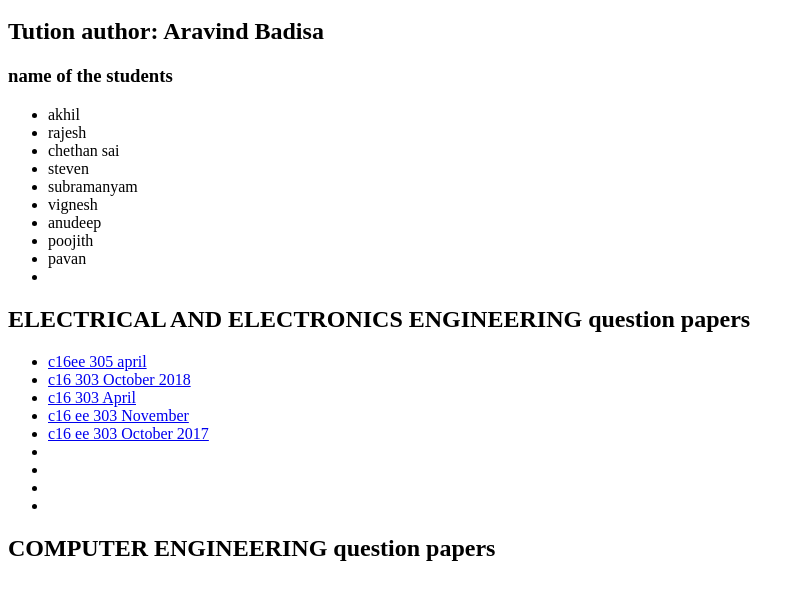
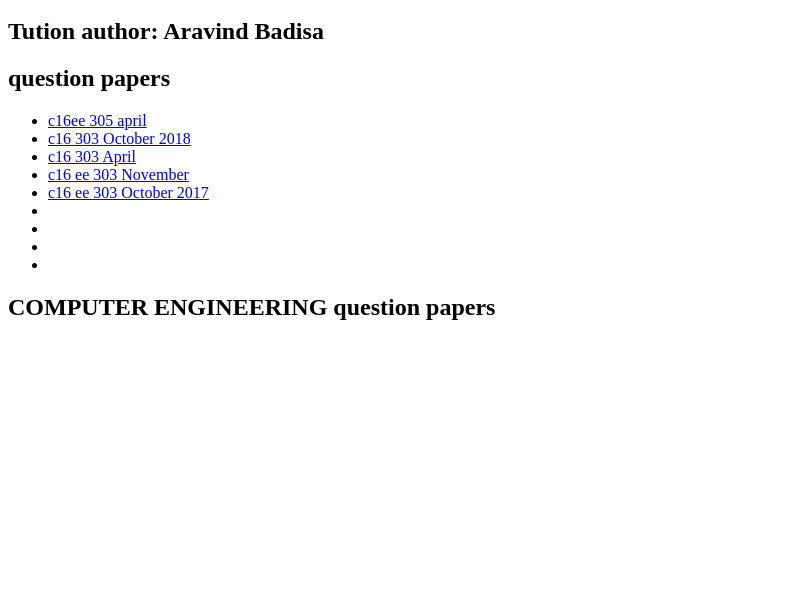
Before and after one commit to aravindbadisa/Tuition-, a plain HTML site: page index.html in a window 1280 px wide. Shown: the part 48-648 px from the top of the page, without its empty margins (0-805 px from the left). Drawn offline with Linux system fonts and the light colour scheme.

Commit message:
Update index.html

```diff
--- a/index.html
+++ b/index.html
@@ -8,23 +8,8 @@
     </div>
     <div class="author">
   <h2>Tution author: Aravind Badisa</h2>
-    </div>
-
-    <h3>name of the students </h3>
-    <ul>
-     <li>akhil</li>
-     <li>rajesh</li>
-     <li>chethan sai</li>
-     <li>steven</li>
-     <li>subramanyam</li>
-     <li>vignesh</li>
-     <li>anudeep</li>
-     <li>poojith</li>
-     <li>pavan</li>
-     <li></li>
-   </ul>
-
-    <h2>ELECTRICAL AND ELECTRONICS ENGINEERING question papers </h2>
+   </div>
+ <h2>   question papers </h2>
   <ul>
   <li><a href="C16-EE-305042018.pdf">c16ee 305 april</a></li>
 <li>  <a href="C16-EE-303102018.pdf">c16 303 October 2018</a></li>
```
